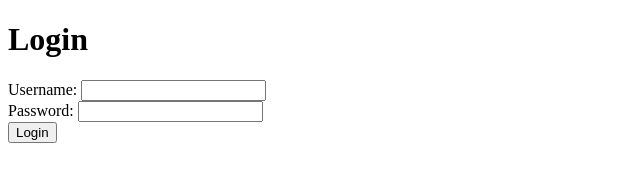
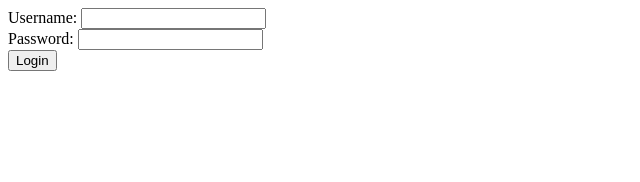
Before and after one commit to ruslanvoloshchenko/test-website-backend, a website: page views/login.html in a window 1280 px wide. Shown: the whole page, without its empty margins (0-640 px from the left). Drawn offline with Linux system fonts and the light colour scheme.

Commit message:
Add login function 10

```diff
--- a/index.js
+++ b/index.js
@@ -44,6 +44,7 @@ app.use(bodyParser.json())
 app.use(cors())
 
 app.get('/', (req, res) => {
+  console.log(req.headers)
   if (req.headers['X-Login']) {
     res.sendFile(path.join(__dirname, 'dist', 'index1.html'));
   } else {
--- a/views/login.html
+++ b/views/login.html
@@ -6,7 +6,6 @@
   <title>Login</title>
 </head>
 <body>
-  <h1>Login</h1>
   <form action="/login" method="POST">
     <label for="username">Username:</label>
     <input type="text" id="username" name="username" required>
```
